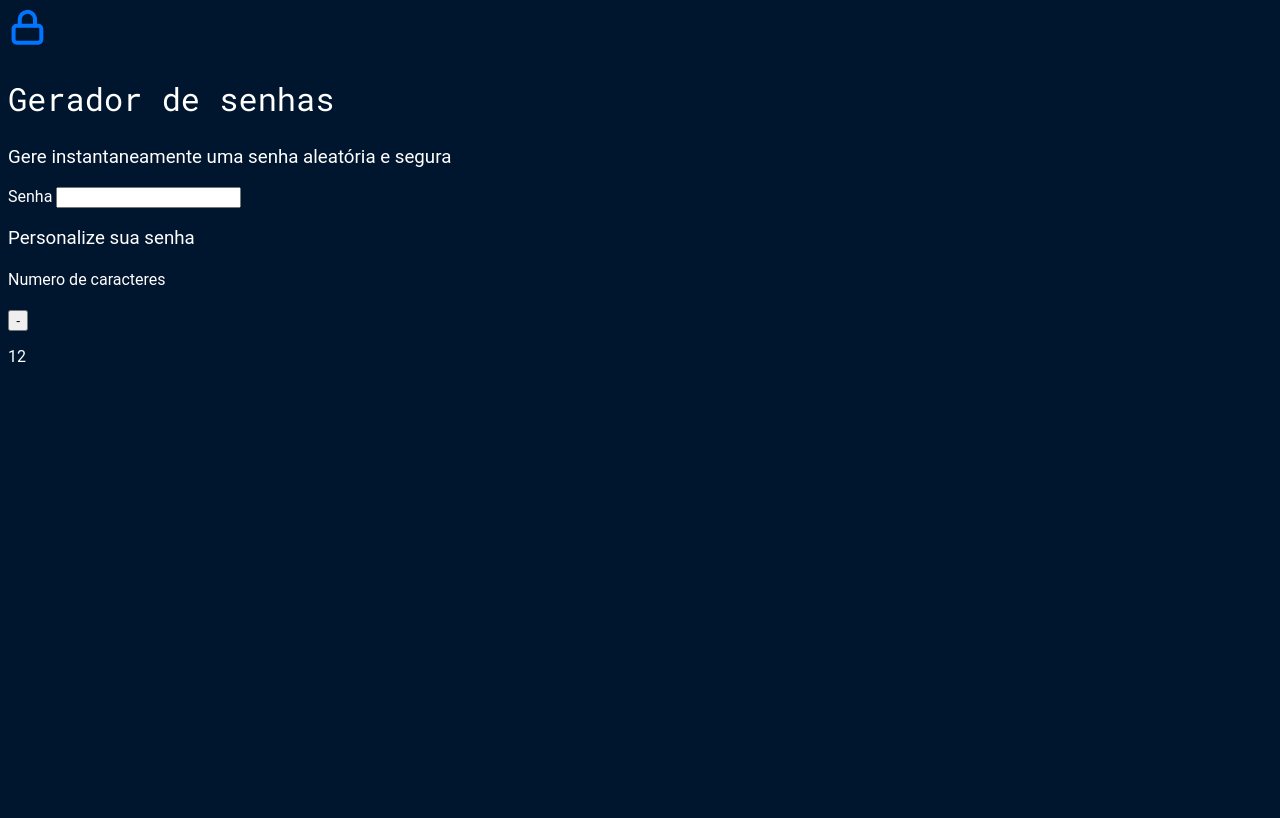
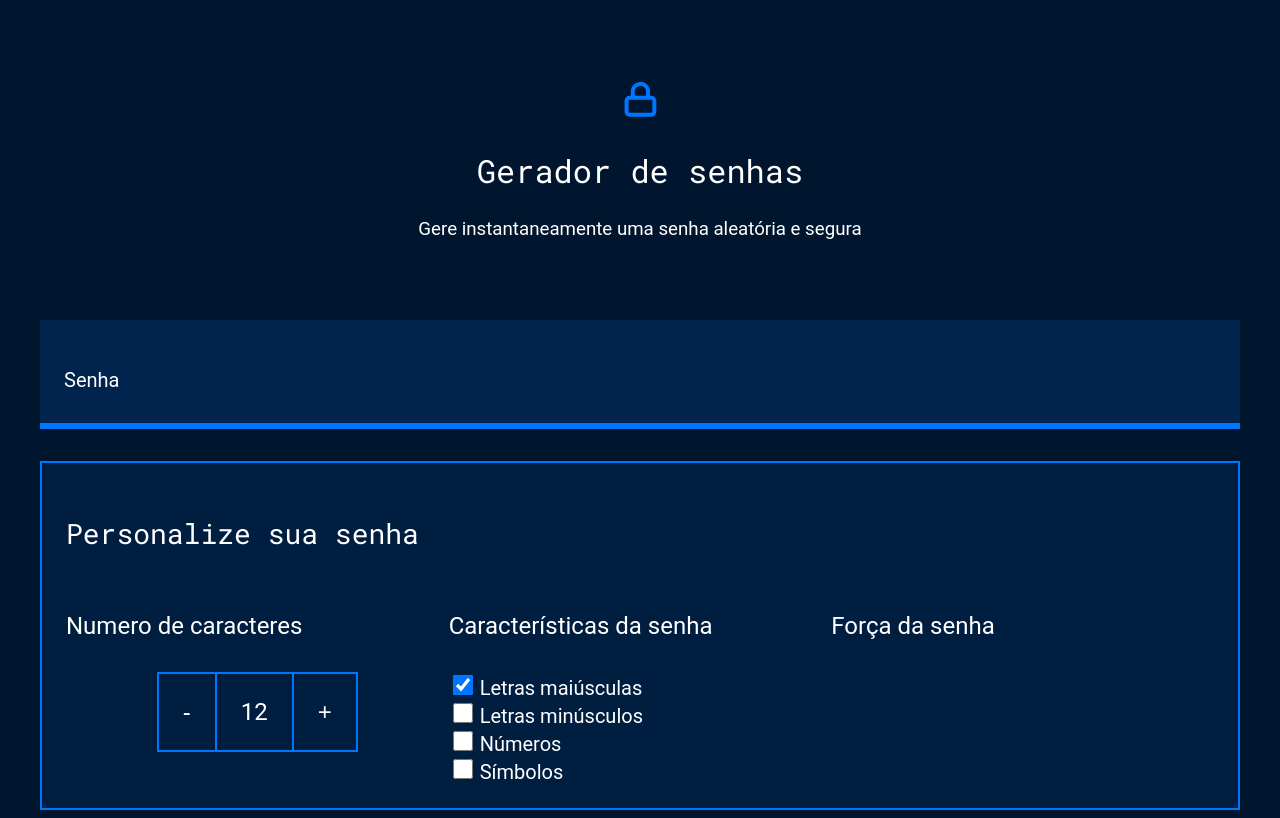
Before and after one commit to serraoana/js-gerador-de-senhas, a plain HTML site: page index.html in a window 1280 px wide. Drawn offline with Linux system fonts and the light colour scheme.

Commit message:
media screen

```diff
--- a/index.html
+++ b/index.html
@@ -26,8 +26,30 @@
                     <div class="parametro-senha-botoes">
                         <button class="parametro-senha__botao">-</button>
                         <p class="parametro-senha__texto">12</p>
-
+                        <button class="parametro-senha__botao">+</button>
                     </div>
+                </div>
+                <div class="parametro-senha">
+                <h4 class="parametro-senha__titulo">Características da senha</h4>
+                    <div class="parametro-senha-checkbox">
+                    <input name="maiusculo" type="checkbox" class="checkbox" checked>
+                    <label for="maiusculo">Letras maiúsculas</label>
+                </div>
+                    <div class="parametro-senha-checkbox">
+                    <input name="minusculas" type="checkbox" class="checkbox">
+                    <label for="minusculos">Letras minúsculos</label>
+                </div>
+                    <div class="parametro-senha-checkbox">
+                    <input name="numero" type="checkbox" class="checkbox">
+                    <label for="numero">Números</label>
+                 </div>
+                    <div class="parametro-senha-checkbox">
+                    <input name="simbolo" type="checkbox" class="checkbox">
+                    <label for="simbolo">Símbolos</label>
+                 </div>
+                </div>
+                <div class="parametro-senha">
+                    <h4 class="parametro-senha__titulo">Força da senha</h4>
                 </div>
             </div>
         </div>
--- a/style.css
+++ b/style.css
@@ -27,5 +27,98 @@ body{
 
 .titulo-segundario{
     font-size: 24px;
+}
 
+.conteudo-titulo{
+    text-align: center;
+    margin-top: 80px;
 }
+
+.conteudo-senha{
+    margin-top: 80px;
+    background: var(--fundo-senha);
+    padding: 24px;
+    border-bottom: 6px solid var(--borda);
+}
+
+#campo-senha{
+    background-color: var(--fundo-senha);
+    border: none;
+    color: var(--branco);
+    font-family: var(--roboto-mono);
+    font-size: 40px;
+    width: 70%;
+}
+
+#campo-senha:focus{
+    outline: none;
+}
+
+.conteudo{
+    max-width: 1200px;
+    margin: 0 auto;
+}
+
+.parametro{
+    background-color: var(--fundo-texto);
+    border: 2px solid var(--borda);
+    margin-top: 32px;
+    padding: 24px;
+}
+
+.parametro-titulo{
+    font-family: var(--roboto-mono);
+    font-size: 28px;
+}
+
+.parametro-senha__titulo{
+    font-size: 24px;
+}
+
+.parametro-coluna__senha{
+    display: flex;
+    flex-direction: column;
+    justify-content: center;
+}
+
+.parametro-senha{
+    width: 50%;
+    margin: 0 auto;
+}
+
+.parametro-senha-botoes{
+    display: flex;
+    justify-content: center;
+}
+.parametro-senha__botao{
+    background-color: var(--fundo-texto);
+    color: var(--branco);
+    border: 2px solid var(--borda);
+    padding: 24px;
+    font-size: 24px;
+    cursor: pointer;
+}
+
+.parametro-senha__texto{
+    padding: 24px;
+    border-top: 2px solid var(--borda);
+    border-bottom: 2px solid var(--borda);
+    margin: 0;
+    font-size: 24px;s
+}
+
+label{
+    font-size: 20px;
+}
+
+.checkbox{
+    width: 20px;
+    height: 20px;
+    cursor: pointer;
+}
+
+@media screen and (min-width: 768px){
+    .parametro-coluna__senha{
+        flex-direction:row;
+    }
+}
```
